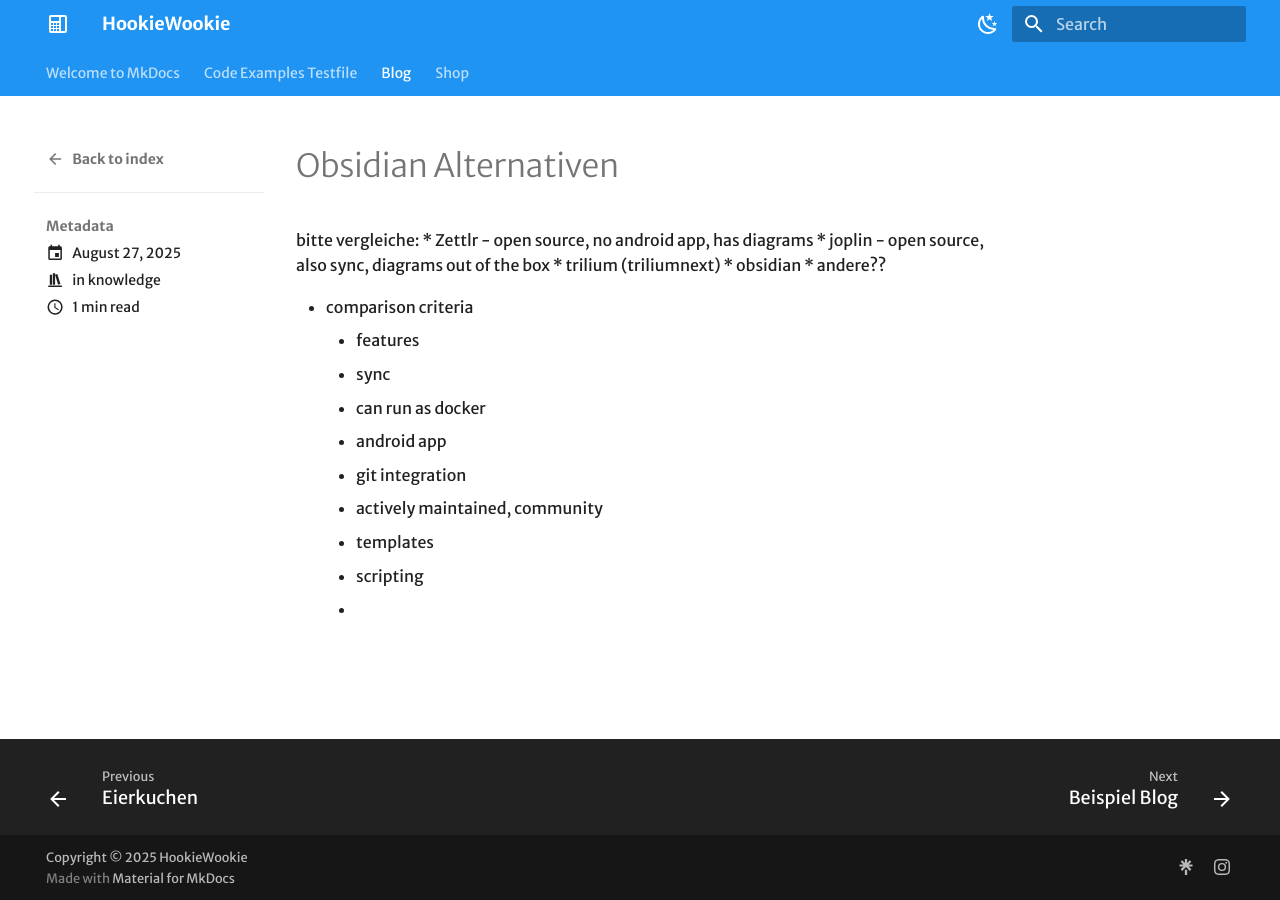
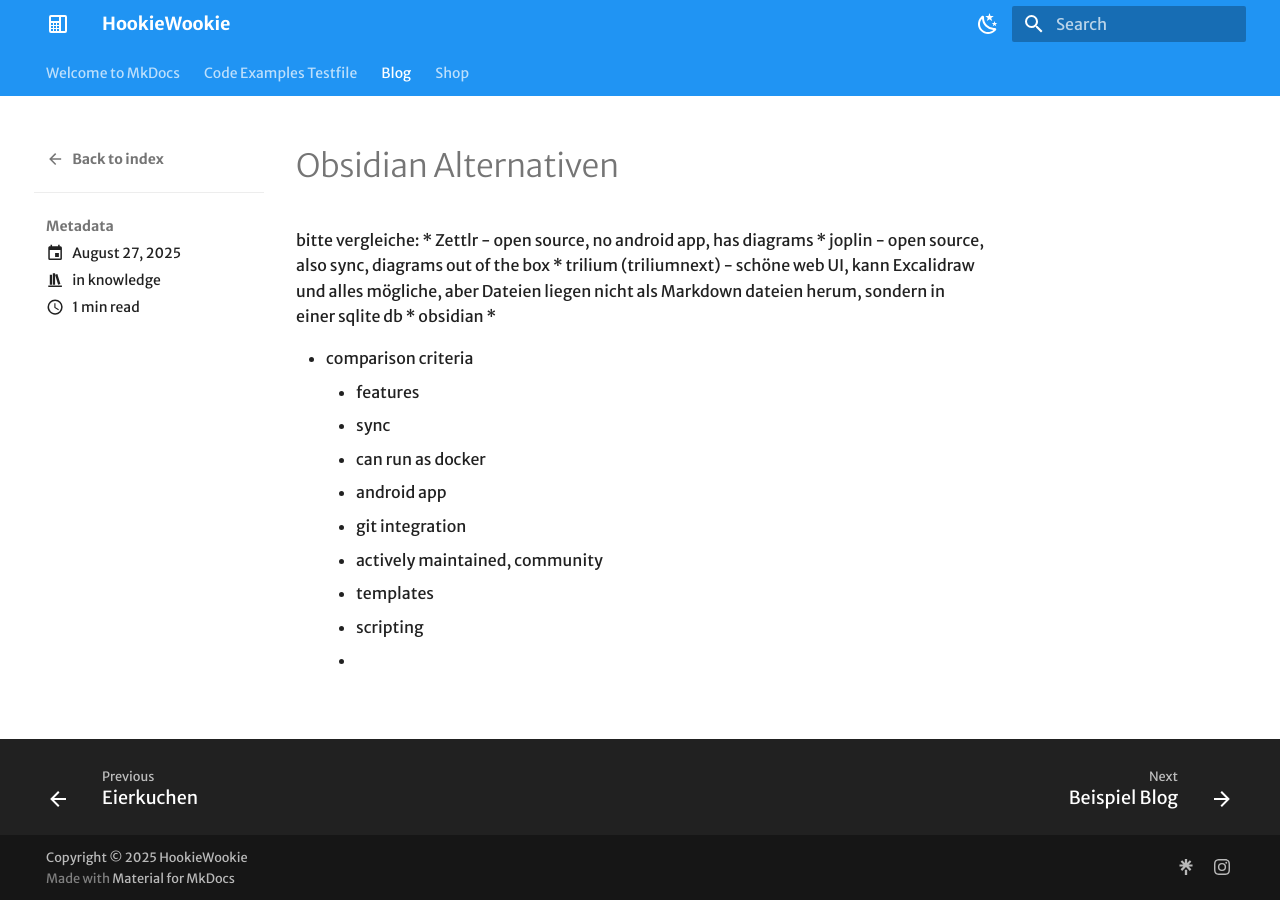
Before and after one commit to steffiland/mkdocs-blog, an MkDocs documentation site: the page built from docs/blog/posts/obsidian/2025/Obsidian Alternativen.md, in a window 1280 px wide. Built offline with MkDocs 1.6.1 and Material for MkDocs 9.7.7, drawn with Linux system fonts in a browser that asks for light colours; some web fonts are replaced.

Commit message:
Update blog articles

```diff
--- a/docs/blog/posts/obsidian/2025/Obsidian Alternativen.md
+++ b/docs/blog/posts/obsidian/2025/Obsidian Alternativen.md
@@ -14,9 +14,9 @@ date: 2025-08-27
 bitte vergleiche:
 * Zettlr - open source, no android app, has diagrams
 * joplin - open source, also sync, diagrams out of the box
-* trilium (triliumnext)
+* trilium (triliumnext) - schöne web UI, kann Excalidraw und alles mögliche, aber Dateien liegen nicht als Markdown dateien herum, sondern in einer sqlite db
 * obsidian
-* andere??
+*
 
 
 * comparison criteria
```
